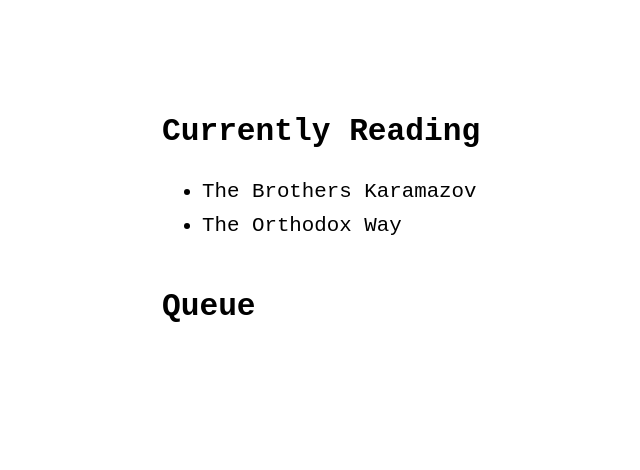
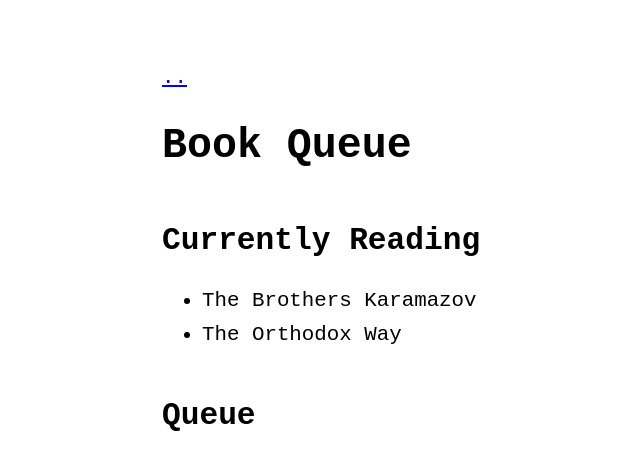
Before and after one commit to deadoceans/deadoceans.github.io, a Jekyll site: the page built from book-list.md, in a window 1280 px wide. Shown: the top 470 px of the page, without its empty margins (158-798 px from the left). Built offline with Jekyll 4.4.1, drawn with Linux system fonts in a browser that asks for light colours; our own code applies the rules of GitHub Pages for plain Markdown files.

Commit message:
Update book-list.md

```diff
--- a/book-list.md
+++ b/book-list.md
@@ -1,3 +1,8 @@
+---
+layout: post
+title: Book Queue
+---
+
 ## Currently Reading
 
 * The Brothers Karamazov
```
